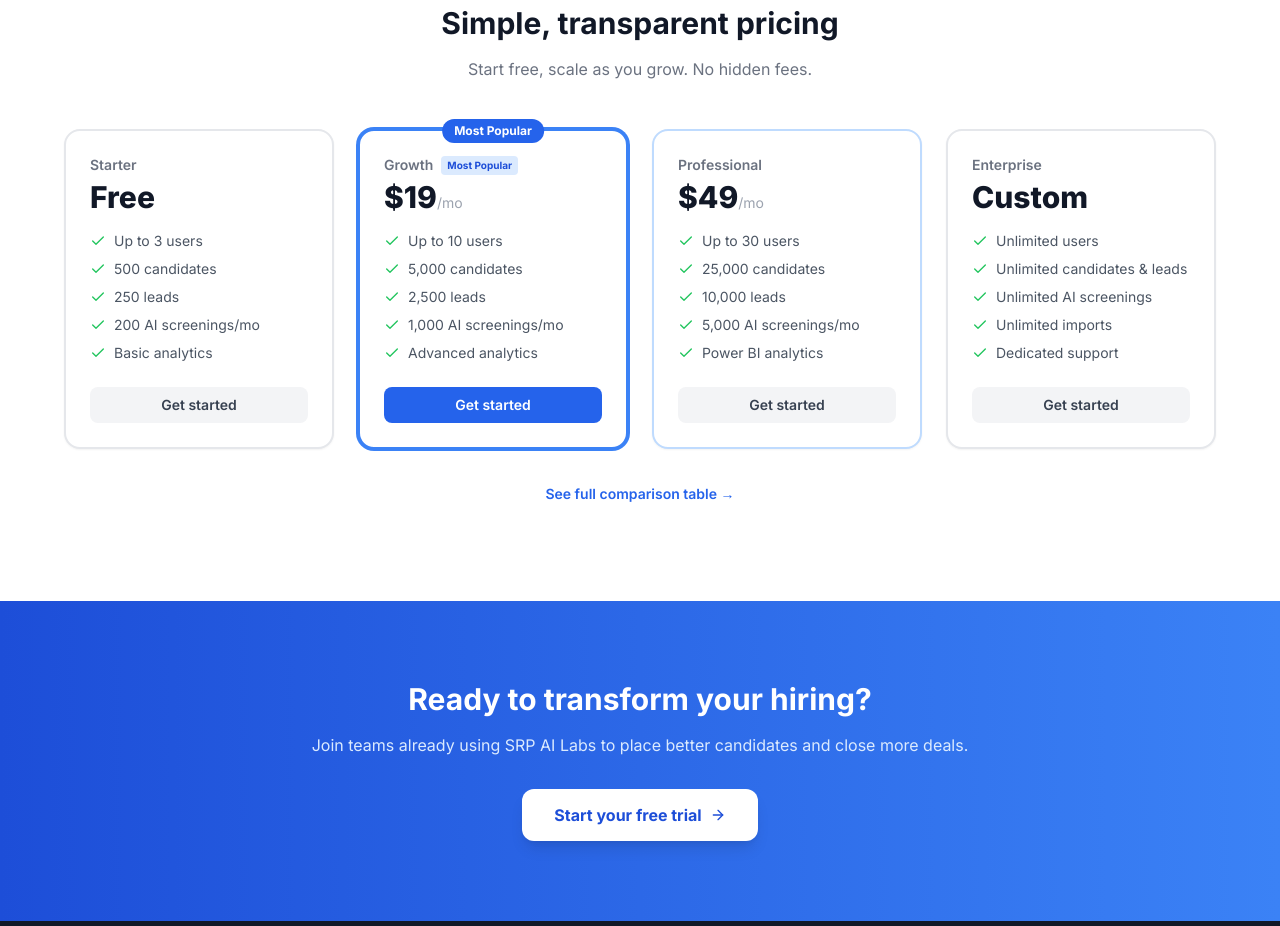
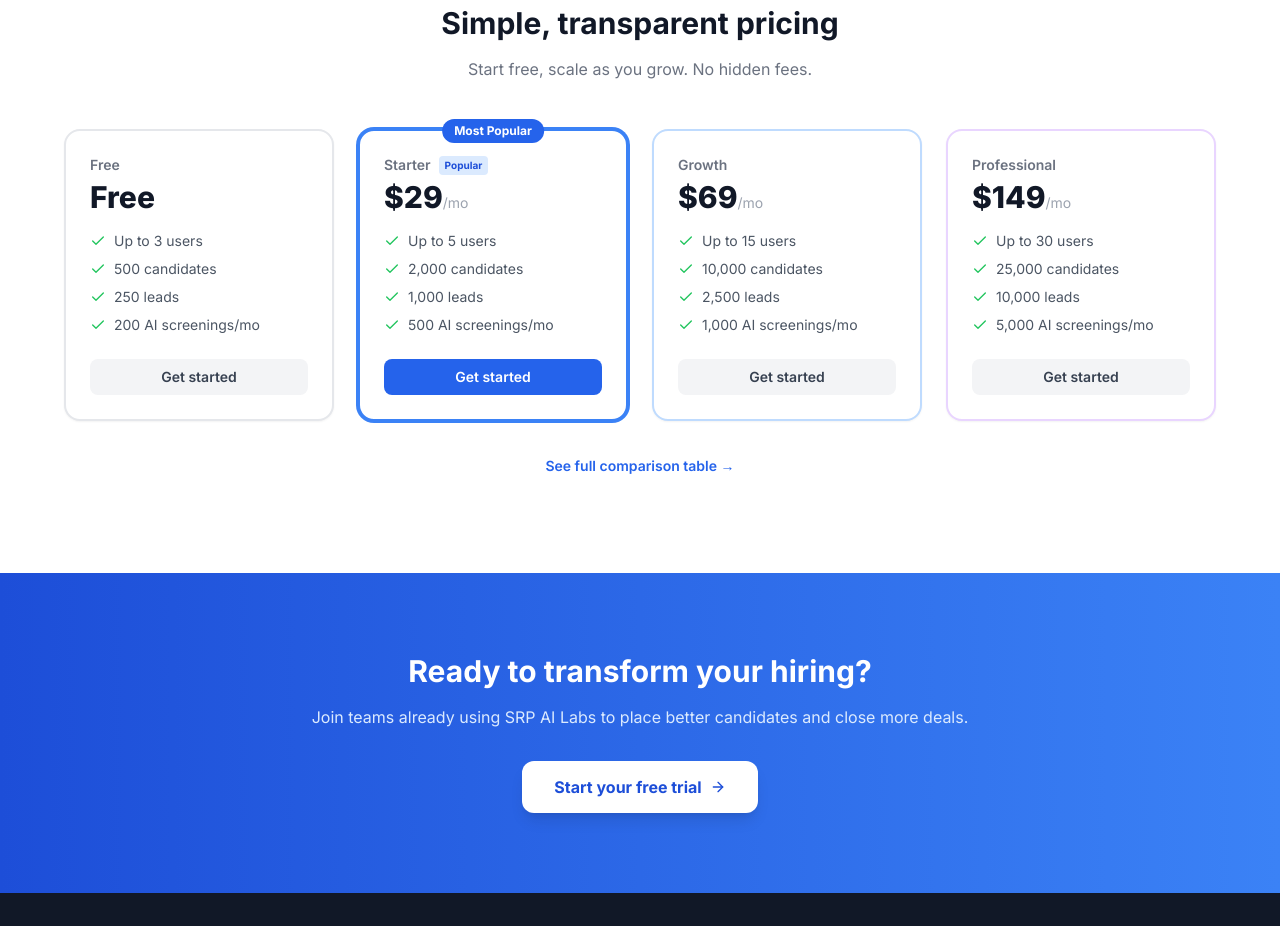
Before and after one commit to shashankpasikanti91-blip/growth-recruit-sales, a Next.js app in the folder frontend/: page / in a window 1280 px wide. Shown: the part 3960-4886 px from the top of the page. Built offline with nearby package versions, Linux system fonts and the light colour scheme.

Commit message:
fix: restore original pricing Free////Custom on both pages

```diff
--- a/frontend/src/app/page.tsx
+++ b/frontend/src/app/page.tsx
@@ -210,10 +210,10 @@ export default function HomePage() {
           </div>
           <div className="grid md:grid-cols-4 gap-6">
             {[
-              { name: 'Starter', badge: null, price: 'Free', period: '', color: 'border-gray-200', highlight: false, features: ['Up to 3 users', '500 candidates', '250 leads', '200 AI screenings/mo', 'Basic analytics'] },
-              { name: 'Growth', badge: 'Most Popular', price: '$19', period: '/mo', color: 'border-brand-500 ring-2 ring-brand-500', highlight: true, features: ['Up to 10 users', '5,000 candidates', '2,500 leads', '1,000 AI screenings/mo', 'Advanced analytics'] },
-              { name: 'Professional', badge: null, price: '$49', period: '/mo', color: 'border-blue-200', highlight: false, features: ['Up to 30 users', '25,000 candidates', '10,000 leads', '5,000 AI screenings/mo', 'Power BI analytics'] },
-              { name: 'Enterprise', badge: null, price: 'Custom', period: '', color: 'border-gray-200', highlight: false, features: ['Unlimited users', 'Unlimited candidates & leads', 'Unlimited AI screenings', 'Unlimited imports', 'Dedicated support'] },
+              { name: 'Free', badge: null, price: 'Free', period: '', color: 'border-gray-200', highlight: false, features: ['Up to 3 users', '500 candidates', '250 leads', '200 AI screenings/mo'] },
+              { name: 'Starter', badge: 'Popular', price: '$29', period: '/mo', color: 'border-brand-500 ring-2 ring-brand-500', highlight: true, features: ['Up to 5 users', '2,000 candidates', '1,000 leads', '500 AI screenings/mo'] },
+              { name: 'Growth', badge: null, price: '$69', period: '/mo', color: 'border-blue-200', highlight: false, features: ['Up to 15 users', '10,000 candidates', '2,500 leads', '1,000 AI screenings/mo'] },
+              { name: 'Professional', badge: null, price: '$149', period: '/mo', color: 'border-purple-200', highlight: false, features: ['Up to 30 users', '25,000 candidates', '10,000 leads', '5,000 AI screenings/mo'] },
             ].map(p => (
               <div key={p.name} className={`relative rounded-2xl border-2 p-6 bg-white shadow-sm ${p.color}`}>
                 {p.highlight && <div className="absolute -top-3 left-1/2 -translate-x-1/2 bg-brand-600 text-white text-xs font-bold px-3 py-1 rounded-full">Most Popular</div>}
--- a/frontend/src/app/pricing/page.tsx
+++ b/frontend/src/app/pricing/page.tsx
@@ -3,12 +3,12 @@ import { Check, Zap, ArrowLeft, ArrowRight } from 'lucide-react';
 
 const PLANS = [
   {
-    id: 'starter',
-    name: 'Starter',
+    id: 'free',
+    name: 'Free',
     badge: null,
     monthly: 0,
     annual: 0,
-    description: 'Get started for free — no credit card required.',
+    description: 'Try the platform with limited usage — no credit card required.',
     color: 'border-gray-200',
     highlight: false,
     features: [
@@ -24,32 +24,53 @@ const PLANS = [
     notIncluded: ['PDF/Word resume parsing', 'n8n workflows', 'Advanced analytics'],
   },
   {
-    id: 'growth',
-    name: 'Growth',
-    badge: 'Most Popular',
-    monthly: 19,
-    annual: 15,
-    description: 'For growing teams that need more capacity and automation.',
+    id: 'starter',
+    name: 'Starter',
+    badge: 'Popular',
+    monthly: 29,
+    annual: 23,
+    description: 'For individuals and small teams starting to scale their pipeline.',
     color: 'border-brand-500 ring-2 ring-brand-500',
     highlight: true,
     features: [
-      'Up to 10 users',
-      '5,000 candidates',
+      'Up to 5 users',
+      '2,000 candidates',
+      '1,000 leads',
+      '500 AI screenings / month',
+      'All file formats (PDF, Word, CSV)',
+      'Basic analytics',
+      'n8n workflow automation',
+      'Email support',
+    ],
+    notIncluded: ['Custom AI prompts', 'SSO / SAML'],
+  },
+  {
+    id: 'growth',
+    name: 'Growth',
+    badge: null,
+    monthly: 69,
+    annual: 55,
+    description: 'For growing teams that need more capacity and advanced features.',
+    color: 'border-blue-200',
+    highlight: false,
+    features: [
+      'Up to 15 users',
+      '10,000 candidates',
       '2,500 leads',
       '1,000 AI screenings / month',
-      'All file formats (PDF, Word, CSV)',
+      'All file formats + bulk upload',
       'Advanced analytics',
-      'n8n workflow automation',
+      'Custom AI prompts',
       'Priority support',
     ],
-    notIncluded: ['Custom AI prompts', 'SSO / SAML'],
+    notIncluded: ['SSO / SAML', 'Dedicated account manager'],
   },
   {
     id: 'professional',
     name: 'Professional',
     badge: null,
-    monthly: 49,
-    annual: 39,
+    monthly: 149,
+    annual: 119,
     description: 'Full-featured platform for established recruitment & sales teams.',
     color: 'border-purple-200',
     highlight: false,
@@ -91,18 +112,18 @@ const PLANS = [
 ];
 
 const COMPARISON = [
-  { feature: 'Users', starter: 'Up to 3', growth: 'Up to 10', professional: 'Up to 30', enterprise: 'Unlimited' },
-  { feature: 'Candidates', starter: '500', growth: '5,000', professional: '25,000', enterprise: 'Unlimited' },
-  { feature: 'Leads', starter: '250', growth: '2,500', professional: '10,000', enterprise: 'Unlimited' },
-  { feature: 'AI screenings / month', starter: '200', growth: '1,000', professional: '5,000', enterprise: 'Unlimited' },
-  { feature: 'CSV/Excel imports', starter: '✓', growth: '✓', professional: '✓', enterprise: '✓' },
-  { feature: 'PDF/Word resume parsing', starter: '—', growth: '✓', professional: '✓', enterprise: '✓' },
-  { feature: 'n8n automation', starter: '—', growth: '✓', professional: '✓', enterprise: '✓' },
-  { feature: 'Advanced analytics', starter: '—', growth: '✓', professional: '✓', enterprise: '✓' },
-  { feature: 'Custom AI prompts', starter: '—', growth: '—', professional: '✓', enterprise: '✓' },
-  { feature: 'API access', starter: '—', growth: '—', professional: '✓', enterprise: '✓' },
-  { feature: 'SSO / SAML', starter: '—', growth: '—', professional: '—', enterprise: '✓' },
-  { feature: 'SLA guarantee', starter: '—', growth: '—', professional: '—', enterprise: '✓' },
+  { feature: 'Users', free: 'Up to 3', starter: 'Up to 5', growth: 'Up to 15', professional: 'Up to 30', enterprise: 'Unlimited' },
+  { feature: 'Candidates', free: '500', starter: '2,000', growth: '10,000', professional: '25,000', enterprise: 'Unlimited' },
+  { feature: 'Leads', free: '250', starter: '1,000', growth: '2,500', professional: '10,000', enterprise: 'Unlimited' },
+  { feature: 'AI screenings / month', free: '200', starter: '500', growth: '1,000', professional: '5,000', enterprise: 'Unlimited' },
+  { feature: 'CSV/Excel imports', free: '✓', starter: '✓', growth: '✓', professional: '✓', enterprise: '✓' },
+  { feature: 'PDF/Word resume parsing', free: '—', starter: '✓', growth: '✓', professional: '✓', enterprise: '✓' },
+  { feature: 'n8n automation', free: '—', starter: '✓', growth: '✓', professional: '✓', enterprise: '✓' },
+  { feature: 'Advanced analytics', free: '—', starter: '—', growth: '✓', professional: '✓', enterprise: '✓' },
+  { feature: 'Custom AI prompts', free: '—', starter: '—', growth: '✓', professional: '✓', enterprise: '✓' },
+  { feature: 'API access', free: '—', starter: '—', growth: '—', professional: '✓', enterprise: '✓' },
+  { feature: 'SSO / SAML', free: '—', starter: '—', growth: '—', professional: '—', enterprise: '✓' },
+  { feature: 'SLA guarantee', free: '—', starter: '—', growth: '—', professional: '—', enterprise: '✓' },
 ];
 
 export default function PricingPage() {
@@ -229,7 +250,7 @@ export default function PricingPage() {
                 {COMPARISON.map((row, i) => (
                   <tr key={row.feature} className={i % 2 === 0 ? 'bg-white' : 'bg-gray-50/60'}>
                     <td className="py-2.5 px-4 text-gray-700 font-medium">{row.feature}</td>
-                    {(['starter', 'growth', 'professional', 'enterprise'] as const).map(k => (
+                    {(['free', 'starter', 'growth', 'professional', 'enterprise'] as const).map(k => (
                       <td key={k} className="py-2.5 px-4 text-center text-gray-600">
                         {row[k] === '✓' ? (
                           <Check className="w-4 h-4 text-green-500 mx-auto" />
@@ -258,7 +279,7 @@ export default function PricingPage() {
               { q: 'What file formats are supported for imports?', a: 'CSV, Excel (.xlsx), PDF resumes, and Word documents (.docx) are all supported. The AI automatically extracts and maps candidate or lead data.' },
               { q: 'How does the AI resume screening work?', a: 'Upload a resume (any format) and select a job. Our AI compares the candidate against the job requirements and returns a score, decision, and detailed breakdown.' },
               { q: 'What is an AI processing credit?', a: 'An AI processing credit is consumed each time you use AI features — resume screening, lead scoring, JD parsing, or outreach generation. Each action uses one or more credits depending on complexity.' },
-              { q: 'Is there a free plan?', a: 'Yes! The Starter plan is completely free — 500 candidates, 250 leads, and 200 AI screenings per month with no credit card required. Upgrade anytime for more capacity.' },
+              { q: 'Is there a free plan?', a: 'Yes! The Free plan gives you 500 candidates, 250 leads, and 200 AI screenings per month — no credit card required. Upgrade anytime for more capacity.' },
               { q: 'Will prices go up?', a: 'Yes — these are early access launch prices. If you sign up now, your rate is locked in forever.' },
             ].map(faq => (
               <details key={faq.q} className="bg-white rounded-xl border border-gray-100 p-4 shadow-sm group">
```
